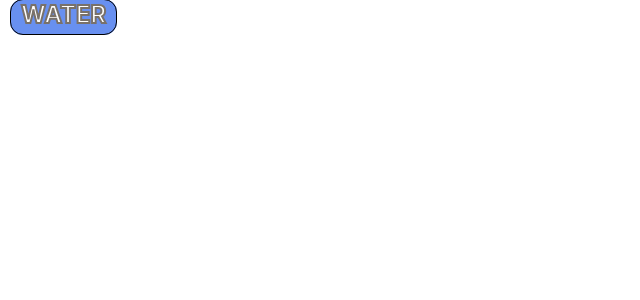
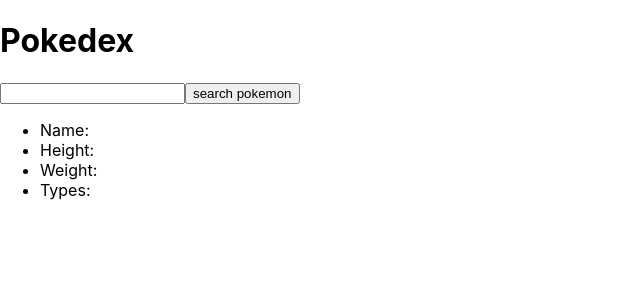
Before and after one commit to orenb99/pokedex, a React (Create React App) app in the folder client/: page / in a window 1280 px wide. Shown: the top 300 px of the page, without its empty margins (0-640 px from the left). Built offline with nearby package versions, Linux system fonts and the light colour scheme.

Commit message:
start to destracture

```diff
--- a/client/src/App.js
+++ b/client/src/App.js
@@ -1,7 +1,13 @@
 import "./Styles/App.css";
 import Type from "./components/Type";
+import Info from "./components/Info";
+import Search from "./components/Search";
 function App() {
-  return <Type type="water" />;
+  return (
+    <div>
+      <Info pokemon="" />
+    </div>
+  );
 }
 
 export default App;
--- a/client/src/components/Info.js
+++ b/client/src/components/Info.js
@@ -1,2 +1,12 @@
-const Info = () => ();
+import Type from "./Type";
+import Search from "./Search";
+import List from "./List";
+
+const Info = (props) => (
+  <div>
+    <h1>Pokedex</h1>
+    <Search />
+    <List />
+  </div>
+);
 export default Info;
--- a/client/src/components/List.js
+++ b/client/src/components/List.js
@@ -0,0 +1,12 @@
+import Type from "./Type";
+const List = () => (
+  <div className="list-block">
+    <ul>
+      <li>Name: </li>
+      <li>Height: </li>
+      <li>Weight: </li>
+      <li>Types: </li>
+    </ul>
+  </div>
+);
+export default List;
--- /dev/null
+++ b/client/src/components/Search.js
@@ -0,0 +1,7 @@
+const Search = () => (
+  <span className="search-span">
+    <input type="text" />
+    <button>search pokemon</button>
+  </span>
+);
+export default Search;
```
